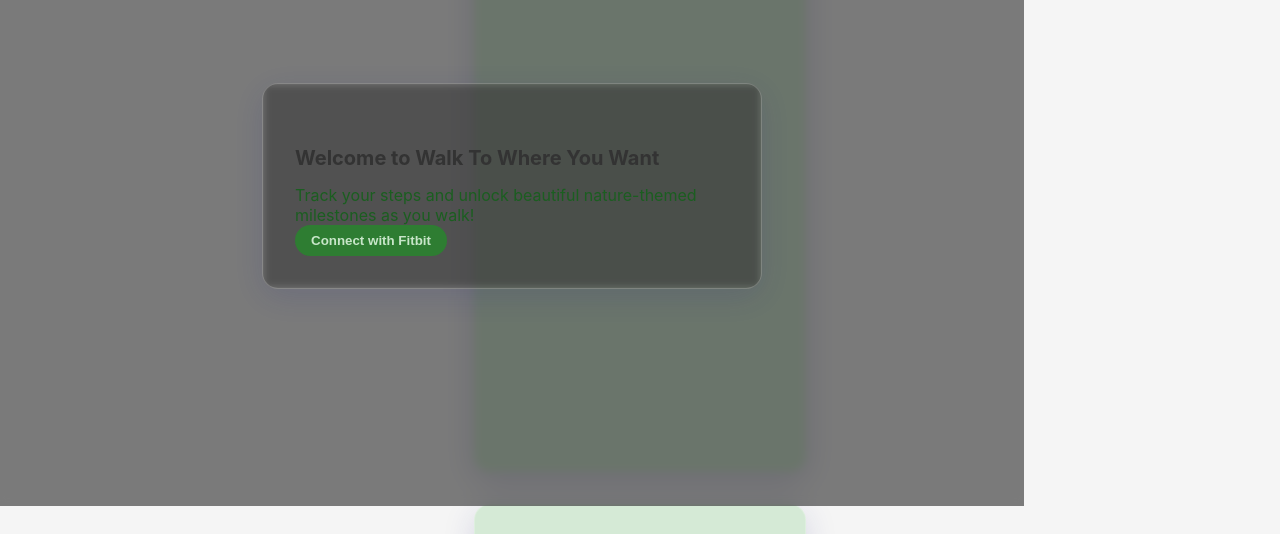
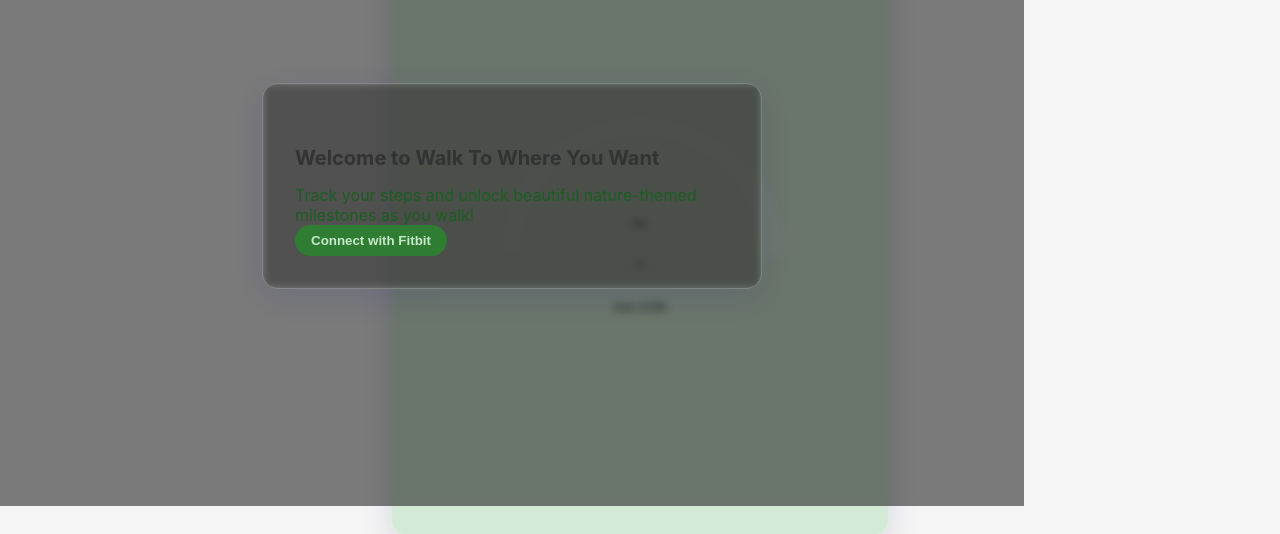
Before and after one commit to askjarv/walktowhereyouwant, a website with bundled scripts: page index.html in a window 1280 px wide. Shown: the part 134-668 px from the top of the page. Built offline with nearby package versions, Linux system fonts and the light colour scheme.

Commit message:
Fixed step gauge display and sizing

```diff
--- a/app.js
+++ b/app.js
@@ -158,8 +158,10 @@ class FitbitApp {
         container.innerHTML = '';
 
         // Create new gauge
-        const gauge = new StepGauge(container);
-        this.stepGauge = gauge;
+        this.stepGauge = new StepGauge('step-gauge-container');
+
+        // Set initial value
+        this.stepGauge.update(0, this.dailyGoal);
     }
 
     redirectToFitbitAuth() {
--- a/step-gauge.js
+++ b/step-gauge.js
@@ -9,8 +9,8 @@ class StepGauge {
     initialize() {
         // Create canvas element
         this.canvas = document.createElement('canvas');
-        this.canvas.width = 300;
-        this.canvas.height = 300;
+        this.canvas.width = 400;
+        this.canvas.height = 400;
         this.container.appendChild(this.canvas);
 
         // Get context
@@ -26,7 +26,7 @@ class StepGauge {
         const height = this.canvas.height;
         const centerX = width / 2;
         const centerY = height / 2;
-        const radius = Math.min(width, height) * 0.4;
+        const radius = Math.min(width, height) * 0.35;
 
         // Clear canvas
         ctx.clearRect(0, 0, width, height);
@@ -35,7 +35,7 @@ class StepGauge {
         ctx.beginPath();
         ctx.arc(centerX, centerY, radius, Math.PI, 0);
         ctx.strokeStyle = 'rgba(255, 255, 255, 0.2)';
-        ctx.lineWidth = 20;
+        ctx.lineWidth = 30;
         ctx.stroke();
 
         // Calculate progress
@@ -46,23 +46,23 @@ class StepGauge {
         ctx.beginPath();
         ctx.arc(centerX, centerY, radius, Math.PI, angle);
         ctx.strokeStyle = `hsl(${120 * progress}, 70%, 50%)`;
-        ctx.lineWidth = 20;
+        ctx.lineWidth = 30;
         ctx.stroke();
 
         // Draw steps text
         ctx.fillStyle = 'var(--text-color)';
-        ctx.font = 'bold 24px var(--font-family)';
+        ctx.font = 'bold 36px var(--font-family)';
         ctx.textAlign = 'center';
-        ctx.fillText(steps.toLocaleString(), centerX, centerY + 10);
+        ctx.fillText(steps.toLocaleString(), centerX, centerY + 15);
 
         // Draw goal text
-        ctx.font = '16px var(--font-family)';
-        ctx.fillText(`Goal: ${goal.toLocaleString()}`, centerX, centerY + 40);
+        ctx.font = '24px var(--font-family)';
+        ctx.fillText(`Goal: ${goal.toLocaleString()}`, centerX, centerY + 60);
 
         // Draw percentage
         const percentage = Math.round(progress * 100);
-        ctx.font = '20px var(--font-family)';
-        ctx.fillText(`${percentage}%`, centerX, centerY - 20);
+        ctx.font = '28px var(--font-family)';
+        ctx.fillText(`${percentage}%`, centerX, centerY - 30);
     }
 
     update(steps, goal) {
--- a/styles.css
+++ b/styles.css
@@ -22,8 +22,8 @@ body {
 
 .glass-effect {
     background: rgba(var(--menu-background-rgb), 0.7);
+    -webkit-backdrop-filter: blur(10px);
     backdrop-filter: blur(10px);
-    -webkit-backdrop-filter: blur(10px);
     border: 1px solid rgba(255, 255, 255, 0.2);
     box-shadow: 0 8px 32px 0 rgba(31, 38, 135, 0.15);
 }
@@ -256,8 +256,8 @@ h2 {
     width: 80%;
     height: 80%;
     background: rgba(0, 0, 0, 0.5);
+    -webkit-backdrop-filter: blur(4px);
     backdrop-filter: blur(4px);
-    -webkit-backdrop-filter: blur(4px);
     z-index: 1000;
     justify-content: center;
     align-items: center;
@@ -271,8 +271,8 @@ h2 {
     width: 500px;
     max-height: 90vh;
     overflow-y: auto;
+    -webkit-backdrop-filter: blur(4px);
     backdrop-filter: blur(4px);
-    -webkit-backdrop-filter: blur(4px);
 }
 
 .modal-header {
@@ -397,8 +397,8 @@ h2 {
     padding: 2rem;
     border-radius: 1rem;
     background: rgba(var(--menu-background-rgb), 0.7);
+    -webkit-backdrop-filter: blur(10px);
     backdrop-filter: blur(10px);
-    -webkit-backdrop-filter: blur(10px);
     border: 1px solid rgba(255, 255, 255, 0.2);
     box-shadow: 0 8px 32px 0 rgba(31, 38, 135, 0.15);
 }
@@ -414,8 +414,8 @@ h2 {
     padding: 2rem;
     border-radius: 1rem;
     background: rgba(var(--menu-background-rgb), 0.7);
+    -webkit-backdrop-filter: blur(10px);
     backdrop-filter: blur(10px);
-    -webkit-backdrop-filter: blur(10px);
     border: 1px solid rgba(255, 255, 255, 0.2);
     box-shadow: 0 8px 32px 0 rgba(31, 38, 135, 0.15);
     display: none;
@@ -436,8 +436,8 @@ h2 {
     padding: 2rem;
     border-radius: 1rem;
     background: rgba(var(--menu-background-rgb), 0.7);
+    -webkit-backdrop-filter: blur(10px);
     backdrop-filter: blur(10px);
-    -webkit-backdrop-filter: blur(10px);
     border: 1px solid rgba(255, 255, 255, 0.2);
     box-shadow: 0 8px 32px 0 rgba(31, 38, 135, 0.15);
 }
@@ -630,14 +630,32 @@ h2 {
     width: 100%;
     max-width: 600px;
     height: 400px;
-    margin: 0 auto;
+    margin: 2rem auto;
     position: relative;
+    background: rgba(var(--menu-background-rgb), 0.1);
+    border-radius: 1rem;
+    padding: 1rem;
 }
 
 #step-gauge-container canvas {
     width: 100%;
     height: 100%;
     display: block;
+}
+
+.widget-content {
+    padding: 1rem;
+    display: flex;
+    flex-direction: column;
+    align-items: center;
+}
+
+#steps-count {
+    font-size: 4rem;
+    font-weight: bold;
+    margin: 1rem 0;
+    color: var(--menu-color);
+    text-align: center;
 }
 
 /* Theme Instructions Modal */
@@ -1025,8 +1043,8 @@ h2 {
     height: 50px;
     border-radius: 50%;
     background: rgba(var(--menu-background-rgb), 0.7);
+    -webkit-backdrop-filter: blur(10px);
     backdrop-filter: blur(10px);
-    -webkit-backdrop-filter: blur(10px);
     border: 1px solid rgba(255, 255, 255, 0.2);
     box-shadow: 0 4px 16px 0 rgba(31, 38, 135, 0.15);
     display: flex;
```
